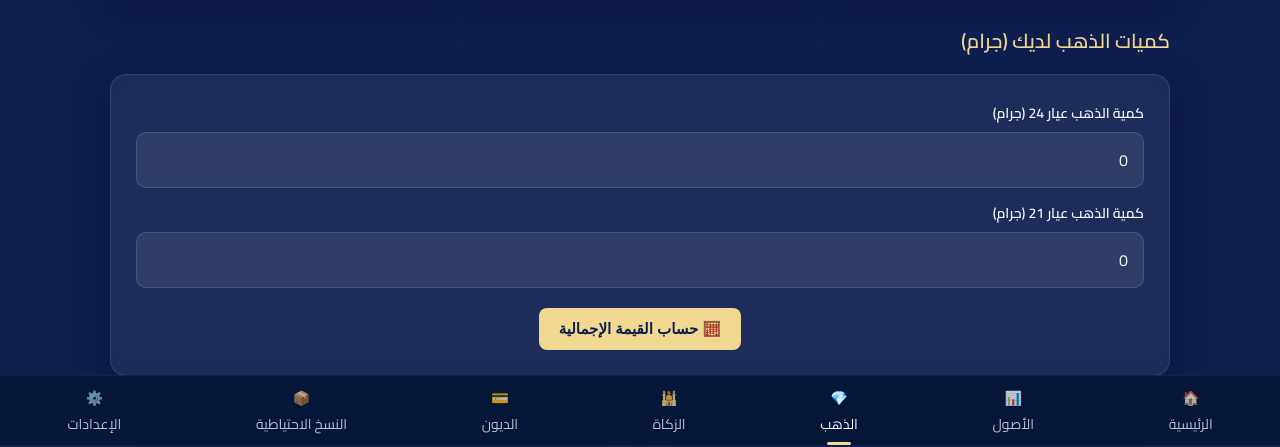
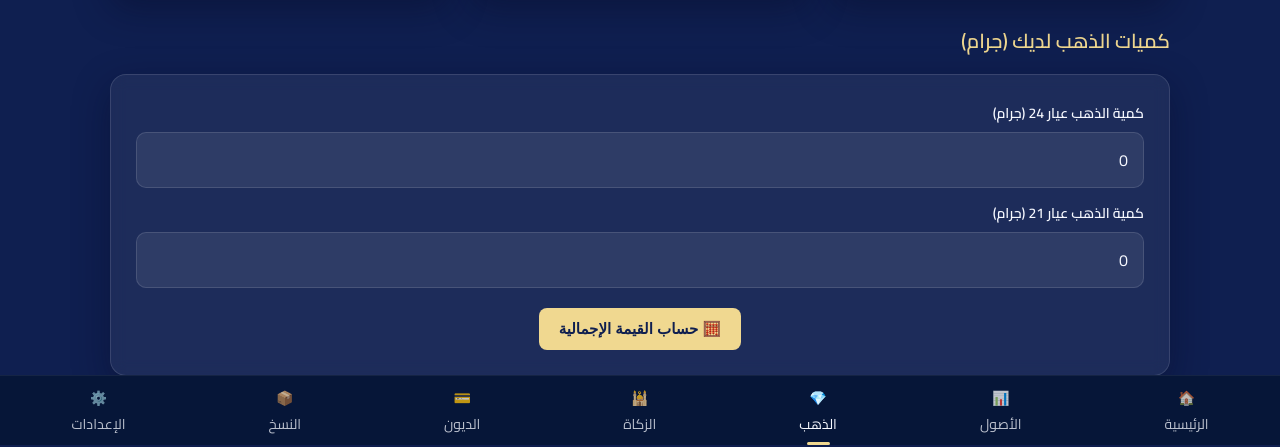
Before and after one commit to awadhalkelali01/MyWallet-Release-v1.0, a plain HTML site: page gold.html in a window 1280 px wide. Shown: the part 355-802 px from the top of the page. Drawn offline with Linux system fonts and the light colour scheme.

Commit message:
Update gold.html

```diff
--- a/gold.html
+++ b/gold.html
@@ -83,11 +83,12 @@
     <a href="gold.html" class="active"><span class="icon">💎</span><span>الذهب</span></a>
     <a href="zakat.html"><span class="icon">🕌</span><span>الزكاة</span></a>
     <a href="debts.html"><span class="icon">💳</span><span>الديون</span></a>
-    <a href="backup.html"><span class="icon">📦</span><span>النسخ الاحتياطية</span></a>
+    <a href="backup.html"><span class="icon">📦</span><span>النسخ</span></a>
     <a href="settings.html"><span class="icon">⚙️</span><span>الإعدادات</span></a>
 </nav>
 
   <script src="core_logic.js"></script>
   <script src="gold.js"></script>
 </body>
+
 </html>
```
